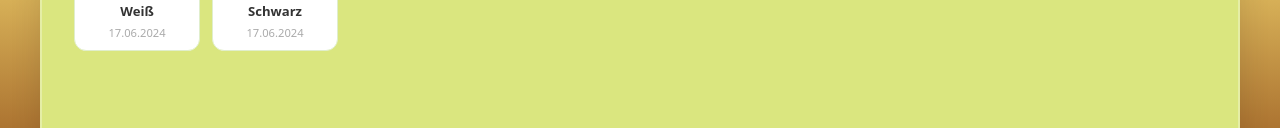
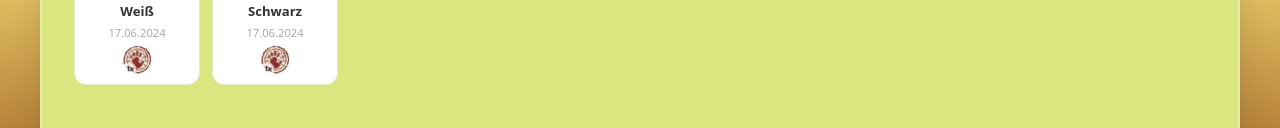
Before and after one commit to MelanieB-007/zoo2v2, a website: page src/tier-detail.html in a window 1280 px wide. Shown: the part 903-1031 px from the top of the page. Drawn offline with nearby package versions, Linux system fonts and the light colour scheme; a web font is replaced by a local one.

Commit message:
Tier datail

```diff
--- a/ressources/css/cards.css
+++ b/ressources/css/cards.css
@@ -5,6 +5,7 @@
     align-items: center;
     gap: 1.5rem;
     background-color: #f0f7e6;
+;
     border: 2.5px solid #7bc44c;
     border-radius: 20px;
     padding: 1.25rem 1.5rem;
--- a/ressources/css/main.css
+++ b/ressources/css/main.css
@@ -1,5 +1,7 @@
 @import "cards.css";
 @import "breadcrumb.css";
+@import "animal-overview.css";
+@import "animal-create.css";
 
 .container {
     max-width: var(--width-page);
--- a/ressources/css/styles.css
+++ b/ressources/css/styles.css
@@ -19,6 +19,9 @@
     --color-orange: #ff8c00;
     --color-orange-dark: #e67e22;
     --color-green: #68B300;
+    --text-muted: #888;
+    --text: #222;
+
 
     /* Allgemein */
     --transition-all: all 0.3s;
--- a/src/tier-detail.html
+++ b/src/tier-detail.html
@@ -52,7 +52,7 @@
                     </svg>
                 </label>
                 <ul class="nav-dropdown">
-                    <li><a href="#" class="nav-option">Tierübersicht</a></li>
+                    <li><a href="tier-uebersicht.html" class="nav-option">Tierübersicht</a></li>
                     <li><a href="#" class="nav-option">Tier anlegen</a></li>
                     <li><a href="#" class="nav-option">Tier bearbeiten</a></li>
                     <li><a href="#" class="nav-option">Farbvarianten</a></li>
@@ -268,6 +268,11 @@
                         </div>
                         <span class="variant-name">Weiß</span>
                         <span class="variant-date">17.06.2024</span>
+                        <img
+                                class="img-herkunft"
+                                src="../ressources/images/herkunft/academy.webp"
+                                alt="Herkunft Academy"
+                                title="Academy">
                     </div>
                     <!-- Schwarz -->
                     <div class="variant-card">
@@ -276,6 +281,11 @@
                         </div>
                         <span class="variant-name">Schwarz</span>
                         <span class="variant-date">17.06.2024</span>
+                        <img
+                                class="img-herkunft"
+                                src="../ressources/images/herkunft/academy.webp"
+                                alt="Herkunft Academy"
+                                title="Academy">
                     </div>
                 </div>
             </div>
```
